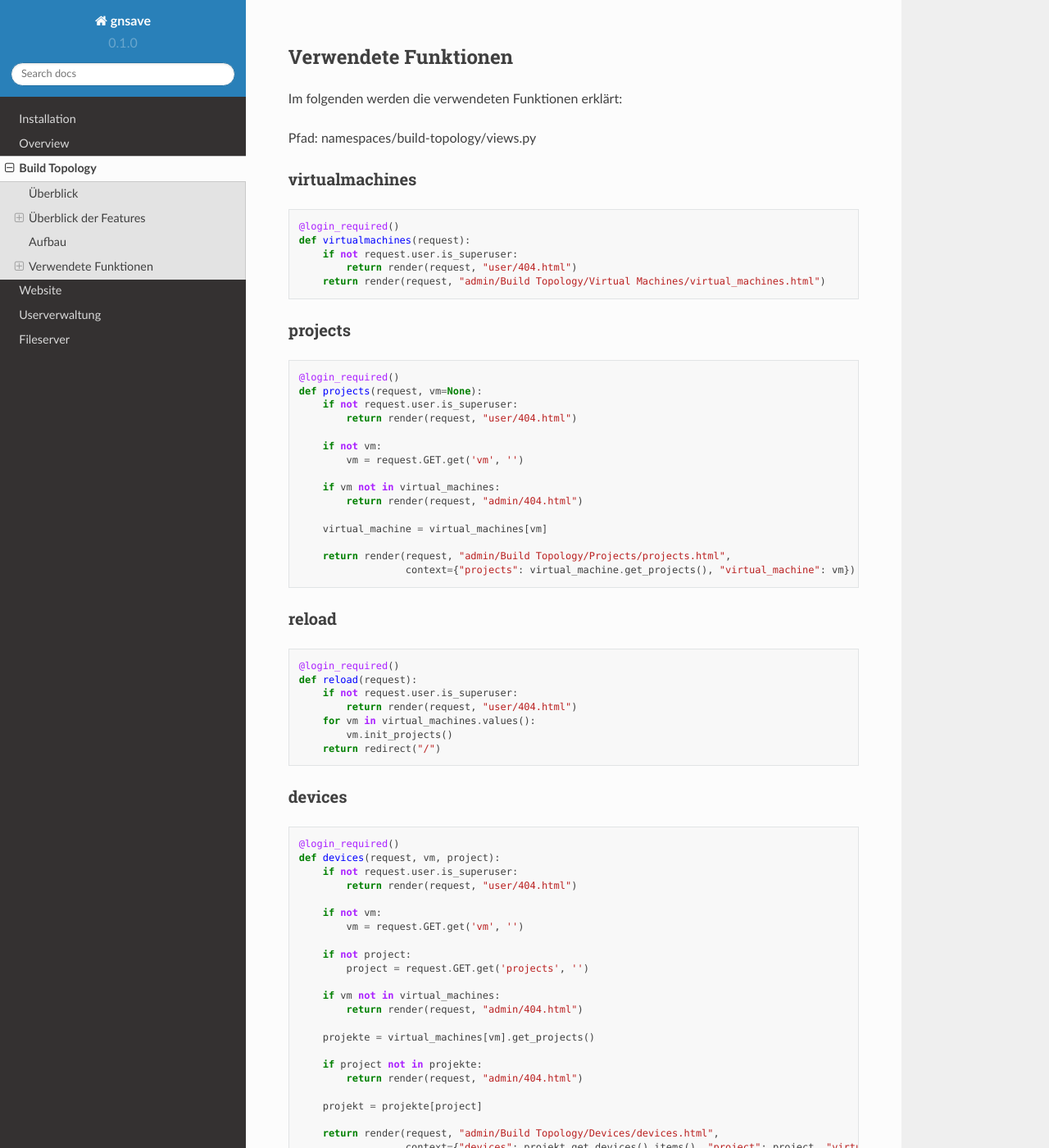
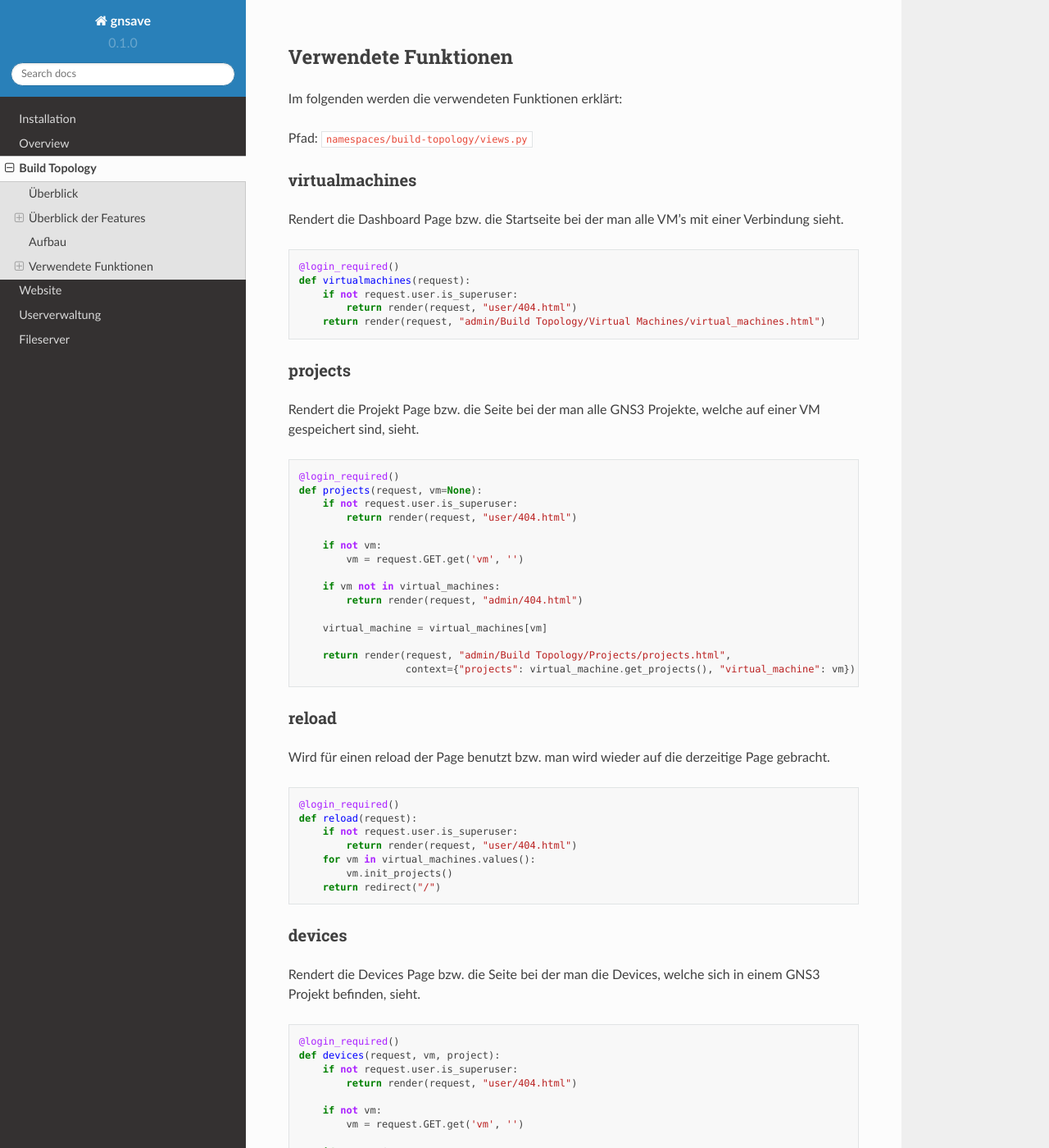
Before and after one commit to gnsave/GNSave, a Sphinx documentation site: the page built from docs/source/build-topology.rst, in a window 1280 px wide and 1400 px high, scrolled down 2538 px. Shown: the whole window at 82% size. Built offline with Sphinx 7.4.7 and the Read the Docs theme 2.0.0, drawn with Linux system fonts in a browser that asks for light colours.

Commit message:
Erklaerung fuer die ersten 4 Funktionen fertig

```diff
--- a/docs/source/build-topology.rst
+++ b/docs/source/build-topology.rst
@@ -46,10 +46,12 @@ Verwendete Funktionen
 
 Im folgenden werden die verwendeten Funktionen erklärt:
 
-Pfad: namespaces/build-topology/views.py
+Pfad: ``namespaces/build-topology/views.py``
 
 virtualmachines
 ^^^^^^^^^^^^^^^^
+
+Rendert die Dashboard Page bzw. die Startseite bei der man alle VM's mit einer Verbindung sieht.
 
 .. code-block:: python
 
@@ -61,6 +63,8 @@ virtualmachines
 
 projects
 ^^^^^^^^^^^^^^^^
+
+Rendert die Projekt Page bzw. die Seite bei der man alle GNS3 Projekte, welche auf einer VM gespeichert sind, sieht.
 
 .. code-block:: python
 
@@ -83,6 +87,8 @@ projects
 reload
 ^^^^^^^^^^^^^^^^
 
+Wird für einen reload der Page benutzt bzw. man wird wieder auf die derzeitige Page gebracht.
+
 .. code-block:: python
 
   @login_required()
@@ -95,6 +101,8 @@ reload
 
 devices
 ^^^^^^^^^^^^^^^^
+
+Rendert die Devices Page bzw. die Seite bei der man die Devices, welche sich in einem GNS3 Projekt befinden, sieht.
 
 .. code-block:: python
 
```
